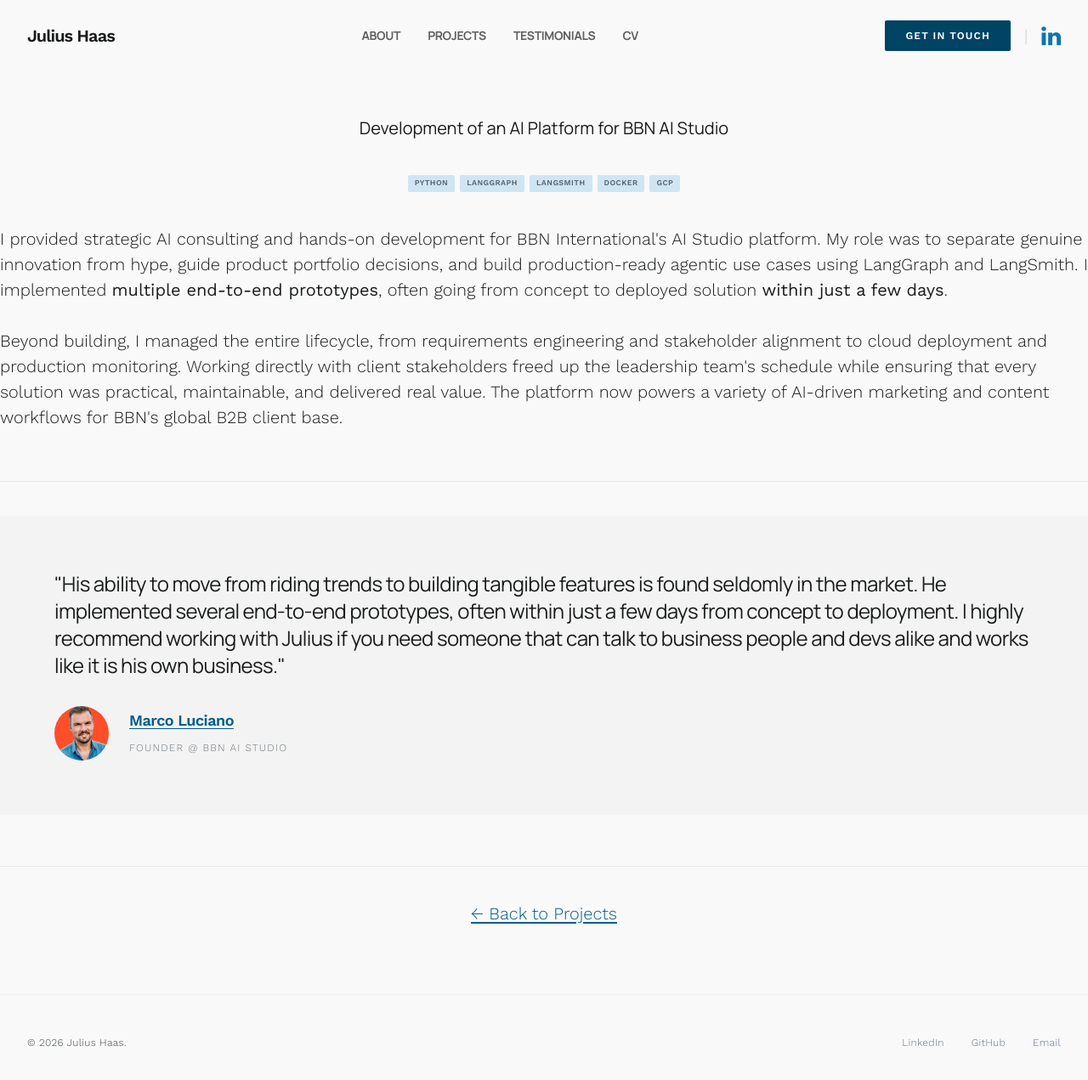
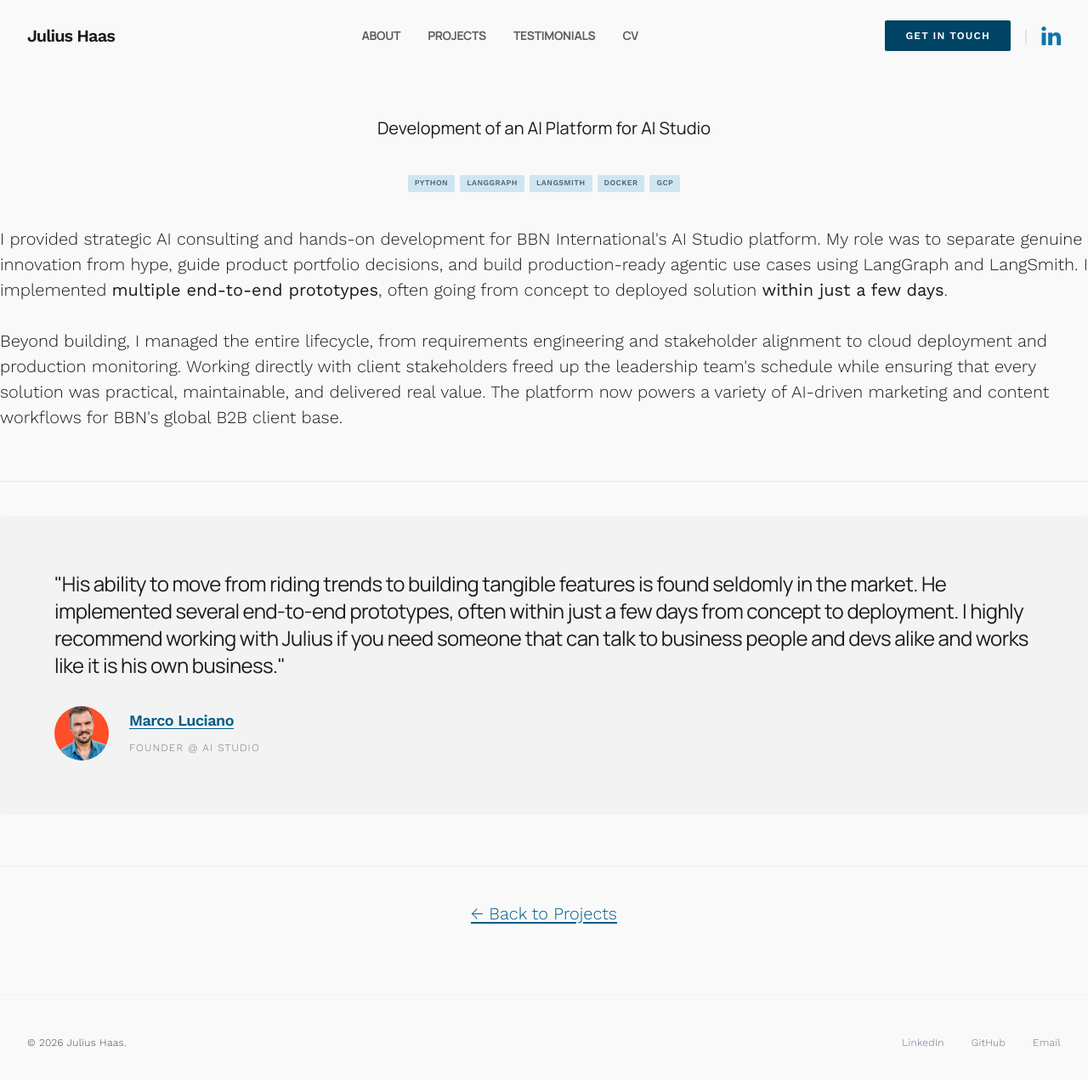
Before and after one commit to julhaas91/julhaas91.github.io, a Jekyll site: the page built from projects/bbn-ai-studio.html, in a window 1280 px wide and 1283 px high. Shown: the top 1271 px of the window at 85% size. Built offline with Jekyll 4.4.1, drawn with Linux system fonts in a browser that asks for light colours; nearby versions of some CDN libraries; a style sheet for code colours, icons or effects is not loaded.

Commit message:
update AI studio logo & info

```diff
--- /dev/null
+++ b/docker-compose.override.yml
@@ -0,0 +1,5 @@
+services:
+  jekyll:
+    ports: !override
+      - "4000:8080"
+      - "35730:35729"
--- a/index.html
+++ b/index.html
@@ -50,7 +50,7 @@ title: "Julius Haas"
       <a href="https://peerrobotics.ai/" target="_blank"><img src="/images/clients/peer_robotics.png" alt="Peer Robotics" class="h-6 md:h-8 w-auto object-contain"></a>
       <a href="https://www.badenova.de/" target="_blank"><img src="/images/clients/badenova.png" alt="badenova" class="h-5 md:h-6 w-auto object-contain"></a>
       <a href="https://www.essity.com/" target="_blank"><img src="/images/clients/essity.png" alt="Essity" class="h-5 md:h-6 w-auto object-contain"></a>
-      <a href="https://www.bbn-ai.studio/en/" target="_blank"><img src="/images/clients/bbn.png" alt="BBN" class="h-6 md:h-8 w-auto object-contain"></a>
+      <a href="https://www.bbn-ai.studio/en/" target="_blank"><img src="/images/clients/bbn-ai-studio-logo-mono-dark.png" alt="BBN" class="h-6 md:h-8 w-auto object-contain"></a>
       <a href="https://www.bauland-entwicklung.de/" target="_blank"><img src="/images/clients/bauland.png" alt="Bauland" class="h-6 md:h-8 w-auto object-contain"></a>
       <a href="https://www.wob.ag/en/" target="_blank"><img src="/images/clients/wob.png" alt="WOB" class="h-6 md:h-8 w-auto object-contain"></a>
     </div>
@@ -154,7 +154,7 @@ title: "Julius Haas"
               </div>
               <div>
                 <cite class="not-italic block font-bold text-lg"><a href="https://www.linkedin.com/in/mluciano/" target="_blank" class="text-on-background hover:text-primary-container transition-colors">Marco Luciano</a></cite>
-                <span class="text-xs uppercase tracking-widest text-outline">Founder @ BBN AI Studio</span>
+                <span class="text-xs uppercase tracking-widest text-outline">Founder @ AI Studio</span>
               </div>
             </footer>
           </blockquote>
--- a/projects.html
+++ b/projects.html
@@ -39,8 +39,8 @@ title: "Projects"
     <div class="six columns">
       <a href="/projects/bbn-ai-studio" class="no-link-style">
         <div class="project-card">
-          <img src="/images/clients/bbn.png" alt="BBN" class="project-card-logo">
-          <b>Development of an AI Platform for BBN AI Studio <span class="project-year">(2025 - 2026)</span></b>
+          <img src="/images/clients/bbn-ai-studio-logo-mono-dark.png" alt="BBN" class="project-card-logo">
+          <b>Development of an AI Platform for AI Studio <span class="project-year">(2025 - 2026)</span></b>
           <p>Strategic AI consulting and development of a multi-agent AI platform using LangGraph and LangSmith, with cloud deployment and production-ready agentic use cases for a variety of clients.</p>
         </div>
       </a>
--- a/projects/bbn-ai-studio.html
+++ b/projects/bbn-ai-studio.html
@@ -1,9 +1,9 @@
 ---
 layout: layout
-title: "Development of an AI Platform for BBN AI Studio"
+title: "Development of an AI Platform for AI Studio"
 ---
 
-<h2 class="page-heading">Development of an AI Platform for BBN AI Studio</h2>
+<h2 class="page-heading">Development of an AI Platform for AI Studio</h2>
 
 <div class="project-tags" style="justify-content: center; margin-bottom: 2em;">
   <span class="project-tag">Python</span>
@@ -31,7 +31,7 @@ title: "Development of an AI Platform for BBN AI Studio"
       </div>
       <div>
         <cite class="not-italic block font-bold text-lg"><a href="https://www.linkedin.com/in/mluciano/" target="_blank">Marco Luciano</a></cite>
-        <span class="text-xs uppercase tracking-widest" style="color: #71787f;">Founder @ BBN AI Studio</span>
+        <span class="text-xs uppercase tracking-widest" style="color: #71787f;">Founder @ AI Studio</span>
       </div>
     </footer>
   </blockquote>
--- a/testimonials.html
+++ b/testimonials.html
@@ -53,7 +53,7 @@ title: "Testimonials"
     </blockquote>
   </div>
   <div class="testimonial-attribution">
-    <p><b>— <a href="https://www.linkedin.com/in/mluciano/" target="_blank">Marco Luciano</a>, Founder @ <a href="https://www.bbn-ai.studio/en/" target="_blank">BBN AI Studio</a></b></p>
+    <p><b>— <a href="https://www.linkedin.com/in/mluciano/" target="_blank">Marco Luciano</a>, Founder @ <a href="https://www.bbn-ai.studio/en/" target="_blank">AI Studio</a></b></p>
   </div>
 </div>
 
```
Also changed, not shown: README.md, images/clients/bbn-ai-studio-logo-mono-dark.png (added), images/clients/bbn.png (deleted).
